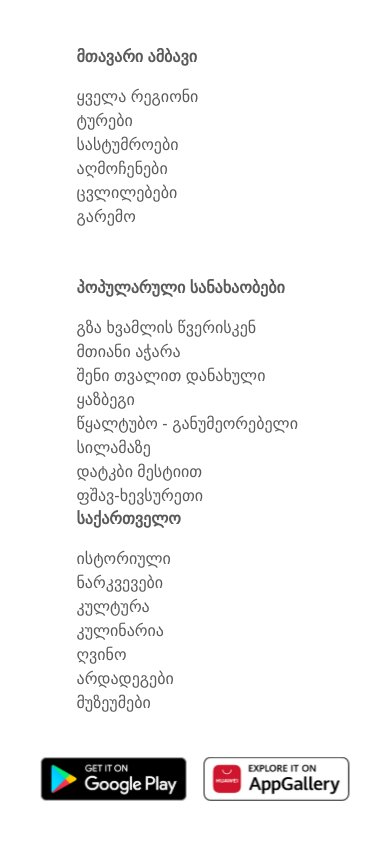
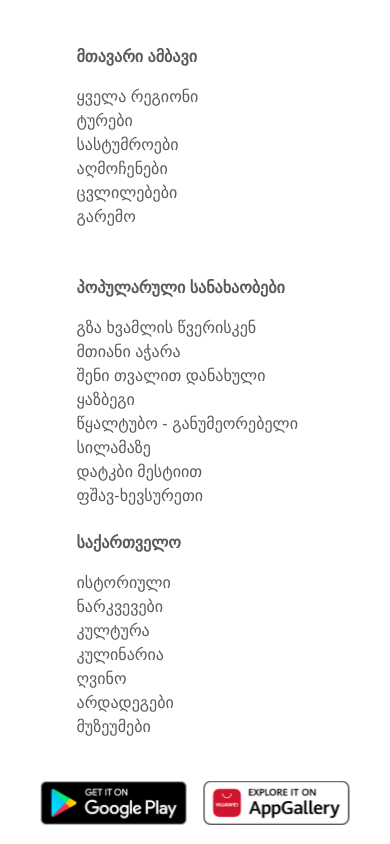
Before and after one commit to sofiio/Landingpg, a React (Create React App) app: page / in a window 390 px wide. Shown: the part 7315-8159 px from the top of the page. Before the commit the page ends 8135 px from the top, so only its background shows below. Built offline with nearby package versions, Linux system fonts and the light colour scheme.

Commit message:
one more commit

```diff
--- a/src/Components/Footer.js
+++ b/src/Components/Footer.js
@@ -45,7 +45,7 @@ function Footer() {
       <h2>{t('Pshav-Khevsuretit')}</h2>
     </div>
     </div>
-    <div className='w-[152px] h-[183px] text-[#5A5A5A]'><strong>{t('About Georgia')}</strong>
+    <div className='w-[152px] h-[183px] mt-6 lg:mt-0 text-[#5A5A5A]'><strong>{t('About Georgia')}</strong>
     <div className='mt-4'>
       <h2>{t('Historical articles')}</h2>
       <h2>{t('Culture')}</h2>
```
